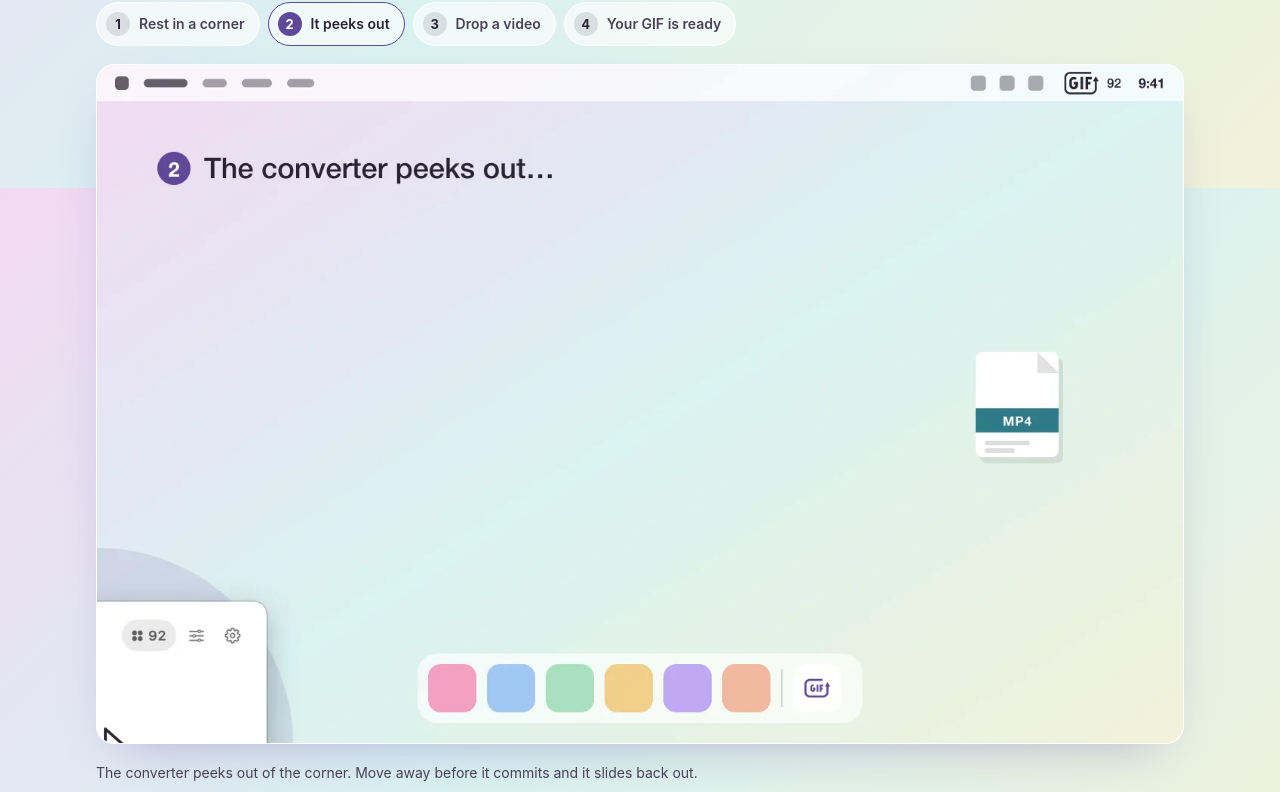
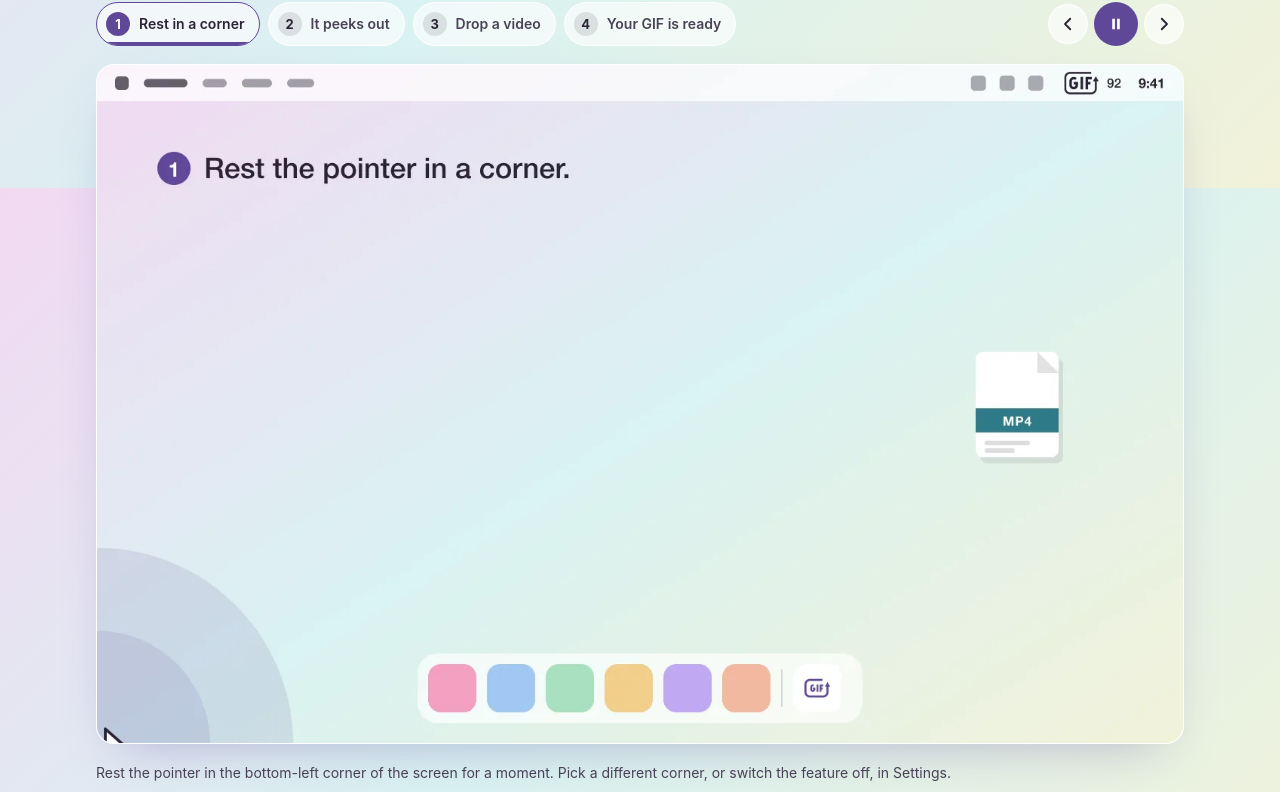
Before and after one commit to ChristianDeckert/AppStore, a plain HTML site: page QuickGif/index.html in a window 1280 px wide. Shown: the part 612-1404 px from the top of the page. Drawn offline with Linux system fonts and the light colour scheme.

Commit message:
Quick Gif website: play the four steps as a slideshow
The steps advance every 5 seconds while the slideshow is on screen, with
a progress bar in the active tab, previous and next buttons, a play and
pause button, and swiping on touch screens. Any interaction pauses it
until 30 seconds pass without input; a pause from the button stays until
Play. With reduced motion it starts paused.

Co-Authored-By: Claude Opus 5.5 <noreply@anthropic.com>

```diff
--- a/QuickGif/index.html
+++ b/QuickGif/index.html
@@ -102,18 +102,28 @@ h1 { font: 800 clamp(48px, 8vw, 80px)/1 var(--font-round); letter-spacing: -.03e
 .meta { font-size: 14px; color: var(--ink-2); }
 .big-icon { width: clamp(150px, 22vw, 240px); justify-self: center; filter: drop-shadow(0 30px 40px rgba(75, 46, 143, .35)); }
 
-/* Story stepper */
+/* Story slideshow */
 .story { display: grid; gap: 18px; }
+.story-bar { display: flex; flex-wrap: wrap; align-items: center; justify-content: space-between; gap: 12px 16px; }
 .tabs { display: flex; flex-wrap: wrap; gap: 8px; }
 .tab {
+  position: relative; overflow: hidden;
   display: inline-flex; align-items: center; gap: 9px; padding: 9px 14px 9px 9px; border-radius: 999px; cursor: pointer;
   font: 600 14px/1.2 var(--font); color: var(--ink-2); border: 1px solid var(--glass-edge); background: var(--glass);
 }
 .tab span { display: grid; place-items: center; width: 24px; height: 24px; border-radius: 50%; background: var(--hairline); color: var(--ink); font: 700 13px/1 var(--font-round); }
 .tab[aria-selected="true"] { color: var(--ink); border-color: var(--accent); }
 .tab[aria-selected="true"] span { background: var(--accent); color: var(--on-accent); }
-.screen { position: relative; border-radius: 18px; overflow: hidden; aspect-ratio: 1440 / 900; padding: 0; }
-.screen img { position: absolute; inset: 0; width: 100%; height: 100%; object-fit: cover; opacity: 0; transition: opacity 400ms ease; }
+.tab .bar { position: absolute; left: 0; right: 0; bottom: 0; height: 3px; background: var(--accent); transform-origin: left; transform: scaleX(var(--p, 0)); }
+.controls { display: flex; align-items: center; gap: 6px; }
+.ctl {
+  width: 40px; height: 40px; border-radius: 50%; display: grid; place-items: center; cursor: pointer;
+  border: 1px solid var(--glass-edge); background: var(--glass); color: var(--ink);
+}
+.ctl svg { width: 18px; height: 18px; }
+.ctl.play { width: 44px; height: 44px; background: var(--accent); color: var(--on-accent); border-color: transparent; }
+.screen { position: relative; border-radius: 18px; overflow: hidden; aspect-ratio: 1440 / 900; padding: 0; touch-action: pan-y; }
+.screen img { position: absolute; inset: 0; width: 100%; height: 100%; object-fit: cover; opacity: 0; transition: opacity 450ms ease; -webkit-user-drag: none; user-select: none; }
 .screen img.on { opacity: 1; }
 .story-cap { font-size: 14px; color: var(--ink-2); }
 
@@ -166,16 +176,23 @@ h1 { font: 800 clamp(48px, 8vw, 80px)/1 var(--font-round); letter-spacing: -.03e
     <img class="big-icon" src="img/icon.png" width="512" height="512" alt="">
   </header>
 
-  <section class="story" aria-labelledby="story-h">
+  <section class="story" id="story" aria-labelledby="story-h" aria-roledescription="slideshow">
     <div class="section-head">
       <span class="eyebrow">How it works</span>
       <h2 id="story-h">Four moves, one GIF</h2>
     </div>
-    <div class="tabs" role="tablist" aria-label="Steps" id="tabs">
-      <button class="tab" role="tab" id="tab-1" aria-controls="screen" aria-selected="true" tabindex="0"><span>1</span>Rest in a corner</button>
-      <button class="tab" role="tab" id="tab-2" aria-controls="screen" aria-selected="false" tabindex="-1"><span>2</span>It peeks out</button>
-      <button class="tab" role="tab" id="tab-3" aria-controls="screen" aria-selected="false" tabindex="-1"><span>3</span>Drop a video</button>
-      <button class="tab" role="tab" id="tab-4" aria-controls="screen" aria-selected="false" tabindex="-1"><span>4</span>Your GIF is ready</button>
+    <div class="story-bar">
+      <div class="tabs" role="tablist" aria-label="Steps" id="tabs">
+        <button class="tab" role="tab" id="tab-1" aria-controls="screen" aria-selected="true" tabindex="0"><span>1</span>Rest in a corner<i class="bar" aria-hidden="true"></i></button>
+        <button class="tab" role="tab" id="tab-2" aria-controls="screen" aria-selected="false" tabindex="-1"><span>2</span>It peeks out<i class="bar" aria-hidden="true"></i></button>
+        <button class="tab" role="tab" id="tab-3" aria-controls="screen" aria-selected="false" tabindex="-1"><span>3</span>Drop a video<i class="bar" aria-hidden="true"></i></button>
+        <button class="tab" role="tab" id="tab-4" aria-controls="screen" aria-selected="false" tabindex="-1"><span>4</span>Your GIF is ready<i class="bar" aria-hidden="true"></i></button>
+      </div>
+      <div class="controls">
+        <button class="ctl" id="prev" type="button" aria-label="Previous step"><svg viewBox="0 0 24 24" fill="none" stroke="currentColor" stroke-width="2.4" stroke-linecap="round" stroke-linejoin="round" aria-hidden="true"><path d="M15 5l-7 7 7 7"/></svg></button>
+        <button class="ctl play" id="play" type="button" aria-label="Pause the slideshow"><svg id="play-icon" viewBox="0 0 24 24" fill="currentColor" aria-hidden="true"><path d="M7 5h3.5v14H7zM13.5 5H17v14h-3.5z"/></svg></button>
+        <button class="ctl" id="next" type="button" aria-label="Next step"><svg viewBox="0 0 24 24" fill="none" stroke="currentColor" stroke-width="2.4" stroke-linecap="round" stroke-linejoin="round" aria-hidden="true"><path d="M9 5l7 7-7 7"/></svg></button>
+      </div>
     </div>
     <figure class="screen glass" id="screen" role="tabpanel" aria-labelledby="tab-1">
       <img class="on" src="img/step-01.webp" width="1440" height="900" decoding="async" alt="Step 1: rest the pointer in the bottom-left corner of the screen.">
@@ -183,7 +200,7 @@ h1 { font: 800 clamp(48px, 8vw, 80px)/1 var(--font-round); letter-spacing: -.03e
       <img src="img/step-03.webp" width="1440" height="900" loading="lazy" decoding="async" alt="Step 3: the panel slides in, and an MP4 file is dropped on Drop file here.">
       <img src="img/step-04.webp" width="1440" height="900" loading="lazy" decoding="async" alt="Step 4: that's it, the GIF is ready, with confetti.">
     </figure>
-    <p class="story-cap" id="story-cap">Rest the pointer in the bottom-left corner of the screen for a moment. Pick a different corner, or switch the feature off, in Settings.</p>
+    <p class="story-cap" id="story-cap" aria-live="off">Rest the pointer in the bottom-left corner of the screen for a moment. Pick a different corner, or switch the feature off, in Settings.</p>
   </section>
 
   <section class="features" aria-labelledby="features-h">
@@ -256,38 +273,88 @@ h1 { font: 800 clamp(48px, 8vw, 80px)/1 var(--font-round); letter-spacing: -.03e
     'Then it slides in. Drop a video on it, or click Choose File… inside it.',
     'That’s it: the GIF is saved to your folder, and a preview opens. Drag it into any app, Save As…, or Show in Finder.',
   ];
+  const DURATION = 5000, RESUME_AFTER = 30000;
+  const PAUSE_ICON = '<path d="M7 5h3.5v14H7zM13.5 5H17v14h-3.5z"/>';
+  const PLAY_ICON = '<path d="M8 4.8v14.4L19.5 12 8 4.8Z"/>';
+  const $ = (id) => document.getElementById(id);
+  const story = $('story'), screen = $('screen'), playBtn = $('play'), cap = $('story-cap');
   const tabs = [...document.querySelectorAll('.tab')];
-  const imgs = [...document.querySelectorAll('.screen img')];
-  const screen = document.getElementById('screen');
+  const imgs = [...screen.querySelectorAll('img')];
   const reduce = matchMedia('(prefers-reduced-motion: reduce)');
-  let current = 0, auto = null;
+  // playing: advances on its own; held: paused by an interaction, plays again after RESUME_AFTER
+  // without further input; stopped: paused with the button, stays paused until Play.
+  let mode = reduce.matches ? 'stopped' : 'playing';
+  let current = 0, elapsed = 0, last = null, inView = false, resumeTimer = 0;
 
   function select(i, focus) {
     current = (i + tabs.length) % tabs.length;
-    tabs.forEach((t, n) => { t.setAttribute('aria-selected', String(n === current)); t.tabIndex = n === current ? 0 : -1; });
+    elapsed = 0;
+    tabs.forEach((t, n) => { t.setAttribute('aria-selected', String(n === current)); t.tabIndex = n === current ? 0 : -1; t.style.setProperty('--p', 0); });
     imgs.forEach((im, n) => im.classList.toggle('on', n === current));
     screen.setAttribute('aria-labelledby', tabs[current].id);
-    document.getElementById('story-cap').textContent = CAPTIONS[current];
+    cap.textContent = CAPTIONS[current];
     if (focus) tabs[current].focus();
   }
-  const stop = () => { clearInterval(auto); auto = false; };
+
+  function render() {
+    const playing = mode === 'playing';
+    playBtn.setAttribute('aria-label', playing ? 'Pause the slideshow' : 'Play the slideshow');
+    playBtn.title = mode === 'held' ? 'Paused while you look around. Plays on after 30 seconds without input.' : '';
+    $('play-icon').innerHTML = playing ? PAUSE_ICON : PLAY_ICON;
+    cap.setAttribute('aria-live', playing ? 'off' : 'polite');
+  }
+
+  function hold() {
+    if (mode === 'stopped') return;
+    mode = 'held';
+    clearTimeout(resumeTimer);
+    resumeTimer = setTimeout(() => { if (mode === 'held') { mode = 'playing'; render(); } }, RESUME_AFTER);
+    render();
+  }
+
+  function tick(now) {
+    const running = mode === 'playing' && inView && !document.hidden;
+    if (running && last !== null) elapsed += now - last;
+    last = running ? now : null;
+    if (elapsed >= DURATION) select(current + 1);
+    tabs[current].style.setProperty('--p', Math.min(1, elapsed / DURATION).toFixed(3));
+    requestAnimationFrame(tick);
+  }
+
+  playBtn.addEventListener('click', () => {
+    clearTimeout(resumeTimer);
+    mode = mode === 'playing' ? 'stopped' : 'playing';
+    render();
+  });
+  $('prev').addEventListener('click', () => select(current - 1));
+  $('next').addEventListener('click', () => select(current + 1));
   tabs.forEach((t, n) => {
-    t.addEventListener('click', () => { stop(); select(n); });
+    t.addEventListener('click', () => select(n));
     t.addEventListener('keydown', (e) => {
       const step = { ArrowRight: 1, ArrowDown: 1, ArrowLeft: -1, ArrowUp: -1 }[e.key];
-      if (step) { e.preventDefault(); stop(); select(current + step, true); }
-      if (e.key === 'Home') { e.preventDefault(); stop(); select(0, true); }
-      if (e.key === 'End') { e.preventDefault(); stop(); select(tabs.length - 1, true); }
+      if (step) { e.preventDefault(); select(current + step, true); }
+      if (e.key === 'Home') { e.preventDefault(); select(0, true); }
+      if (e.key === 'End') { e.preventDefault(); select(tabs.length - 1, true); }
     });
   });
-  if (!reduce.matches) {
-    const io = new IntersectionObserver(([entry]) => {
-      if (entry.isIntersecting && !auto && auto !== false) auto = setInterval(() => select(current + 1), 3200);
-      else if (!entry.isIntersecting && auto) { clearInterval(auto); auto = null; }
-    }, { threshold: .5 });
-    io.observe(screen);
-    screen.addEventListener('pointerdown', stop);
-  }
+
+  const fromUser = (e) => !playBtn.contains(e.target);
+  story.addEventListener('pointerdown', (e) => { if (fromUser(e)) hold(); });
+  story.addEventListener('keydown', (e) => { if (fromUser(e)) hold(); });
+  story.addEventListener('focusin', (e) => { if (fromUser(e) && e.target.matches(':focus-visible')) hold(); });
+
+  let swipeX = null;
+  screen.addEventListener('pointerdown', (e) => { swipeX = e.clientX; });
+  screen.addEventListener('pointerup', (e) => {
+    if (swipeX === null) return;
+    const dx = e.clientX - swipeX; swipeX = null;
+    if (Math.abs(dx) > 40) select(current + (dx < 0 ? 1 : -1));
+  });
+  screen.addEventListener('pointercancel', () => { swipeX = null; });
+
+  new IntersectionObserver(([entry]) => { inView = entry.isIntersecting; }, { threshold: .5 }).observe(screen);
+  render();
+  requestAnimationFrame(tick);
 })();
 </script>
 </body>
```
